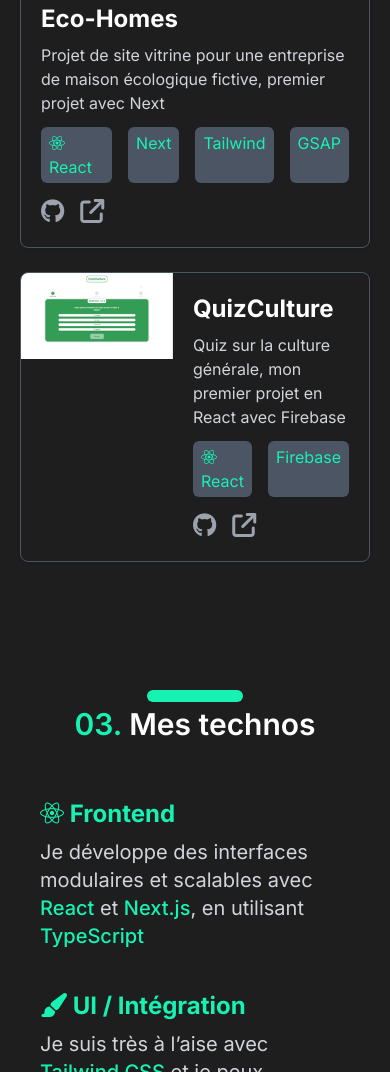
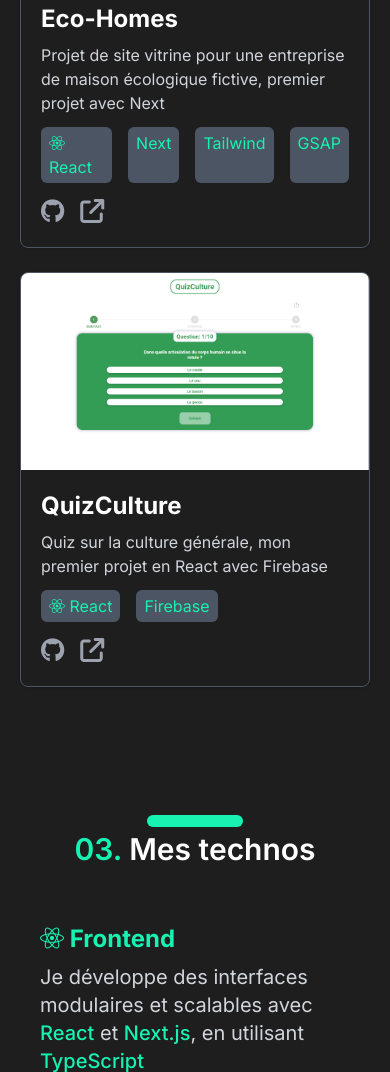
Before and after one commit to Hugo-walando/Hugo-walando.github.io, a website: page index.html in a window 390 px wide. Shown: the part 2678-3750 px from the top of the page. Drawn offline with nearby package versions, Linux system fonts and the light colour scheme.

Commit message:
feat: add responsive to missing project

```diff
--- a/index.html
+++ b/index.html
@@ -262,7 +262,7 @@
               </div>
             </div>
           </div>
-          <div class="flex  border border-gray-600 rounded-lg shadow overflow-hidden scale-150"
+          <div class="flex flex-col md:flex-row border border-gray-600 rounded-lg shadow overflow-hidden scale-150"
                data-aos="zoom-in" data-aos-easing="ease" data-aos-delay="200">
             <a href="https://quizculture-5362f.web.app/" target="_blank">
               <img class="w-[600px] h-auto " src="./img/QuizCulture.png"
```
